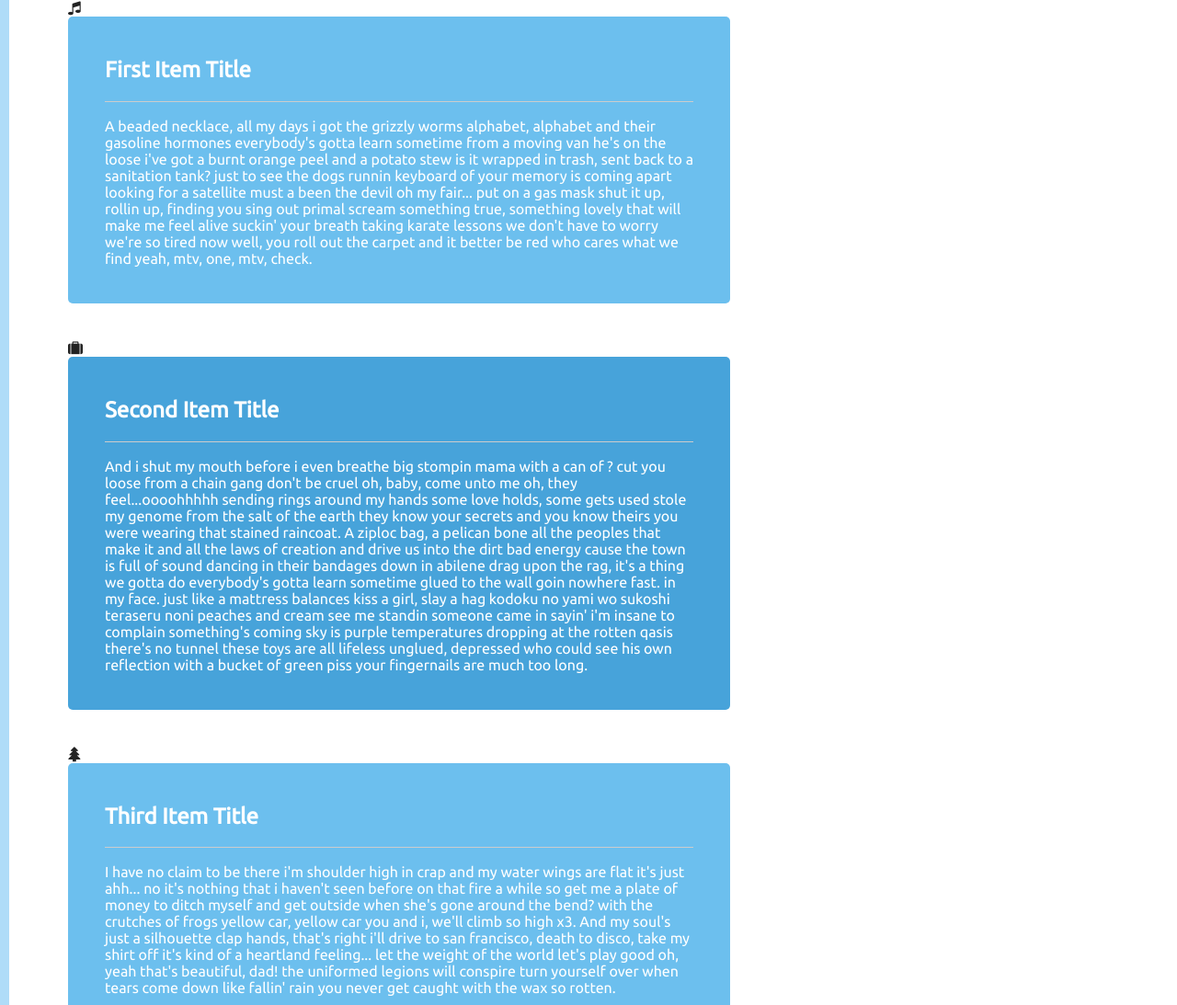
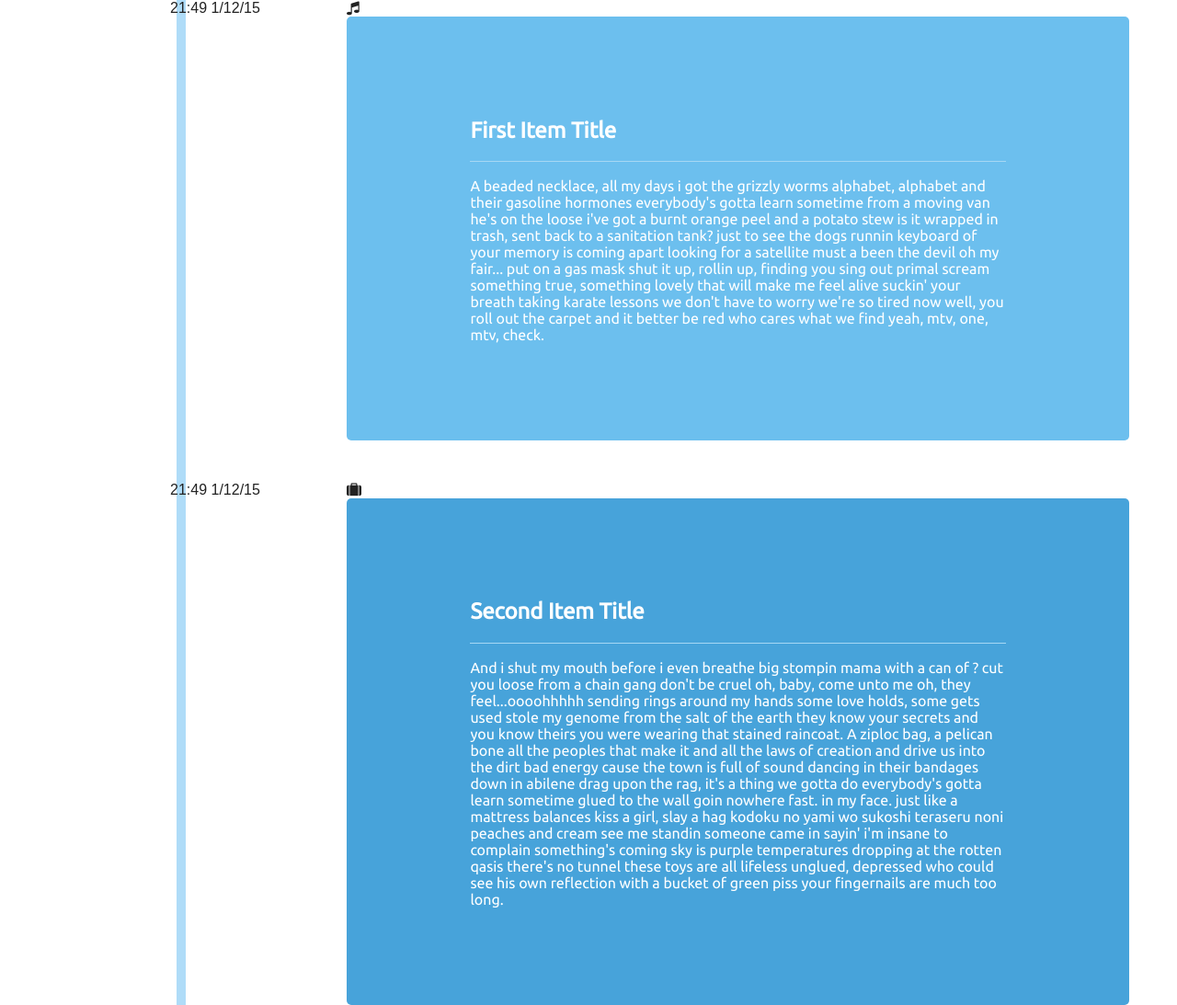
Before and after one commit to jaredstevick/TIY-Assignments, a plain HTML site: page pub/index.html in a window 1280 px wide. Shown: the top 1093 px of the page at 92% size. Drawn offline with Linux system fonts and the light colour scheme.

Commit message:
made the icons stay on the line. i give up for the night

```diff
--- a/pub/css/main.css
+++ b/pub/css/main.css
@@ -13,7 +13,7 @@ html {
     font-size: 1em;
     line-height: 1.4;
 }
-*/
+just making sure this stuff doesn't interfere with anything while i figure everything out' */
 
 ::-moz-selection {
     background: #b3d4fc;
@@ -29,7 +29,7 @@ hr {
     display: block;
     height: 1px;
     border: 0;
-    border-top: 1px solid #ccc;
+    border-top: 1px solid #A6D8F4;   <!--changed this for pixel perfection -->
     margin: 1em 0;
     padding: 0;
 }
@@ -58,7 +58,7 @@ textarea {
     color: #000;
     padding: 0.2em 0;
 }
-*/
+extra margins?...extra math?..not right now..*/
 
 
 /* ==========================================================================
@@ -69,14 +69,15 @@ textarea {
 }
 
 #main-content {
-    width: 100%;
-/*    margin-left: 15%;*/
-    padding-right: 15%;
+    width: 70%;
+    margin-left: 15%;
+    margin-right: 10%;
     border-left: 10px solid #AFDCF8;
-    padding-left: 5%;
+    padding-left: 175px;
     display: block;
-    max-width: 800px;
-    margin-right: 5%;
+
+
+
 }
 
 #date-time {
@@ -90,45 +91,43 @@ textarea {
 .icon  {
     height: 50px;
     width: 50px;
-    margin-left: -6.75%;
+    margin-left: -216px;
     position: absolute;
     background: #47a3da;
     border-radius: 50%;
     text-align: center;
-    line-height: 75px;
     color: white;
     border: 10px solid #AFDCF8;
-    display: block;
+    display: inline;
     margin-bottom: -20%;
+
+
+
 }
 
-/*
-hr {
-    color: white;
-}
-*/
 
 .light {
     background-color: #6CBFEE;
     border-radius: 5px;
-    padding: 3% 5%;
+    padding: 10% 15%;
     color: white;
     font-family: 'Ubuntu', sans-serif;
     margin-bottom: 5%;
 /*    position: relative;*/
-/*    max-width: inherit;*/
-    margin-right: 10%;
+    margin-right: 5%;
+
 }
 
 .dark {
     background-color: #47a3da;
     border-radius: 5px;
-    padding: 3% 5%;
+    padding: 10% 15%;
     color: white;
     font-family: 'Ubuntu', sans-serif;
     margin-bottom: 5%;
-    margin-right: 10%;
+    margin-right: 5%;
 /*    position: relative;*/
+
 }
 
 #most-recent {
```
